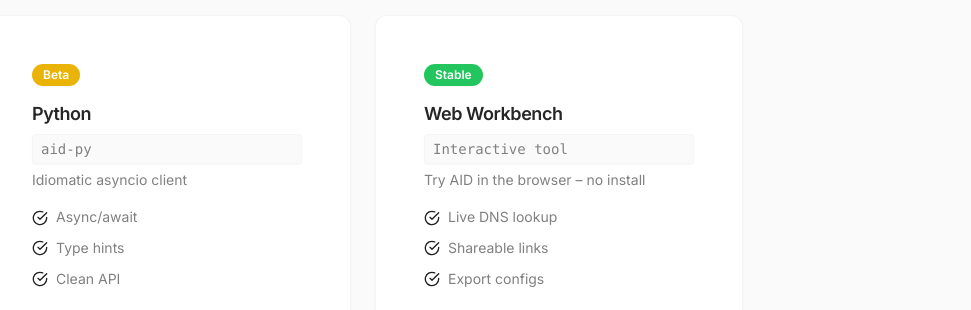
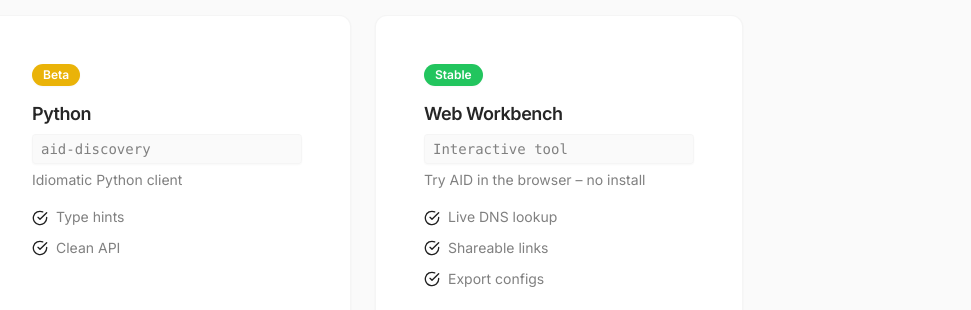
Before and after one commit to agentcommunity/agent-interface-discovery, a Next.js app in the folder packages/web/: page / in a window 1280 px wide. Shown: the part 4140-4450 px from the top of the page, without its empty margins (81-1052 px from the left). Built offline with nearby package versions, Linux system fonts and the light colour scheme.

Commit message:
docs: update architecture with parity CI; fix website links; add conformance package to root README; update POST_RELEASE_TODO statuses

```diff
--- a/packages/web/src/components/landing/showcase.tsx
+++ b/packages/web/src/components/landing/showcase.tsx
@@ -33,9 +33,9 @@ const toolkitPackages = [
   },
   {
     name: 'Python',
-    package: 'aid-py',
-    description: 'Idiomatic asyncio client',
-    features: ['Async/await', 'Type hints', 'Clean API'],
+    package: 'aid-discovery',
+    description: 'Idiomatic Python client',
+    features: ['Type hints', 'Clean API'],
     href: 'https://pypi.org/project/aid-discovery/',
     badge: 'Beta',
   },
--- a/packages/web/src/components/landing/vision.tsx
+++ b/packages/web/src/components/landing/vision.tsx
@@ -86,7 +86,7 @@ export function Vision() {
               className="group shadow-soft-md hover:shadow-soft-lg transition-all duration-300 hover:scale-105"
             >
               <Link
-                href="https://github.com/agentcommunity/aid-interface-discovery/blob/main/README.md#roadmap"
+                href="https://github.com/agentcommunity/agent-interface-discovery/blob/main/README.md#roadmap"
                 target="_blank"
               >
                 View the Roadmap
```
Also changed, not shown: 2 other files (tests, documents, lock files or other folders).
